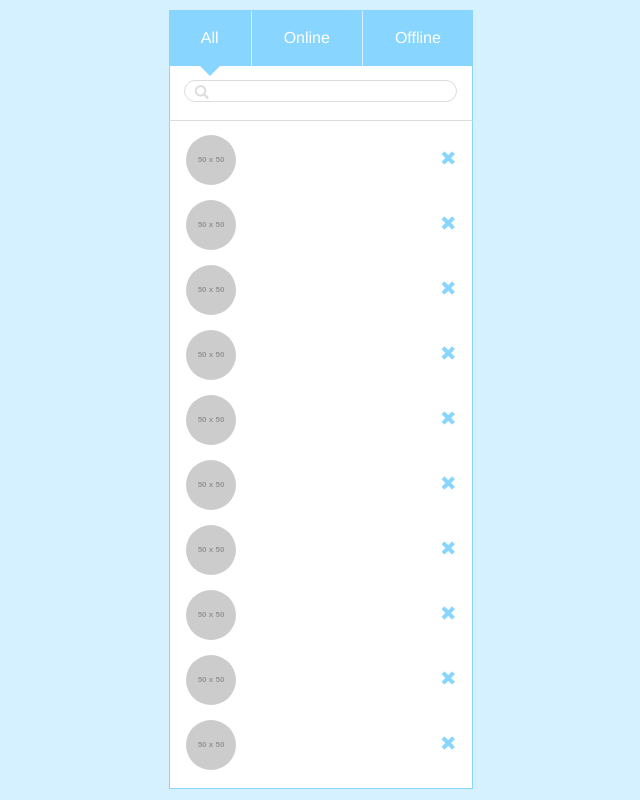
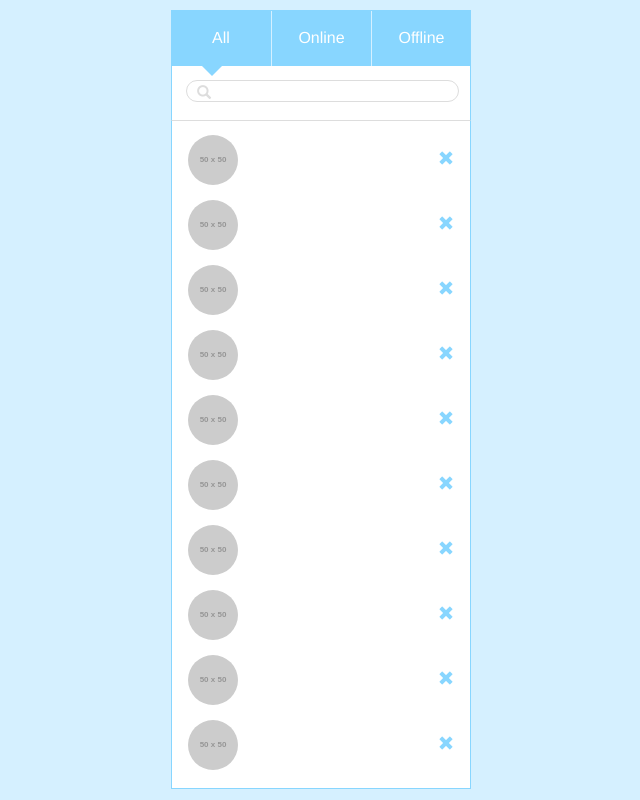
Before and after one commit to kitschlich/twitch-status, a plain HTML site: page index.html in a window 1280 px wide. Shown: the whole page, without its empty margins (319-959 px from the left). Drawn offline with nearby package versions, Linux system fonts and the light colour scheme; placeholder pictures from the web are drawn by us.

Commit message:
Fix tab dimensions

```diff
--- a/css/style.css
+++ b/css/style.css
@@ -1,21 +1,25 @@
 body {
+  box-sizing: border-box;
   background-color: #D5F0FF;
 }
 
 ul {
   list-style: none;
-  padding-left: 0;
+  padding: 0;
 }
 
 .wrapper {
-  width: 304.3px;
+  width: 300px;
   margin: 10px auto;
   border-top: 1px solid #88D6FF;
 }
+
 .tabs li {
   float: left;
   font-size: 16px;
-  padding: 1em 2em;
+  width: 100px;
+  padding: 16px 0;
+  text-align: center;
   background-color: #88D6FF;
   color: #fff;
   cursor: pointer;
--- a/index.html
+++ b/index.html
@@ -1,22 +1,14 @@
 <!DOCTYPE html>
-<html >
+<html>
 <head>
     <meta charset="UTF-8">
     <title>FreeCodeCamp Twitch Status</title>
-
-
-
     <link rel='stylesheet prefetch' href='http://maxcdn.bootstrapcdn.com/bootstrap/3.3.4/css/bootstrap.min.css'>
-
     <link rel="stylesheet" href="css/style.css">
-
-
-
-
+    <script src='http://cdnjs.cloudflare.com/ajax/libs/jquery/2.1.3/jquery.min.js'></script>
+    <script src="js/index.js"></script>
 </head>
-
 <body>
-
     <div class="wrapper">
         <nav class="clearfix">
             <ul class="tabs">
@@ -32,15 +24,9 @@
             </div>
         </section>
         <section class="streamers">
-    <ul id="streamerList"></ul>
+            <ul id="streamerList">
+            </ul>
         </section>
     </div>
-    <script src='http://cdnjs.cloudflare.com/ajax/libs/jquery/2.1.3/jquery.min.js'></script>
-
-        <script src="js/index.js"></script>
-
-
-
-
 </body>
 </html>
```
Lines whose indentation alone changed are shown as unchanged.
